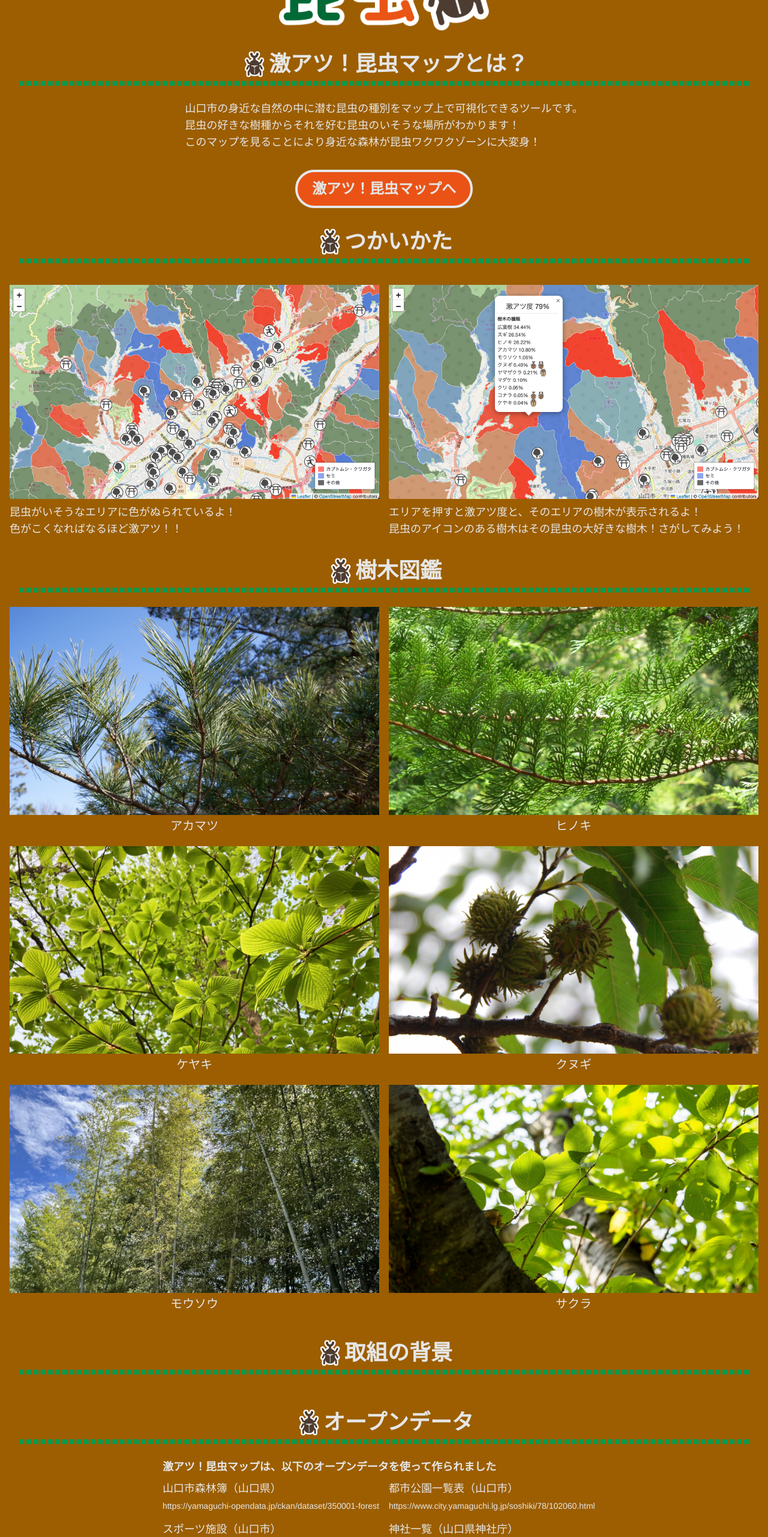
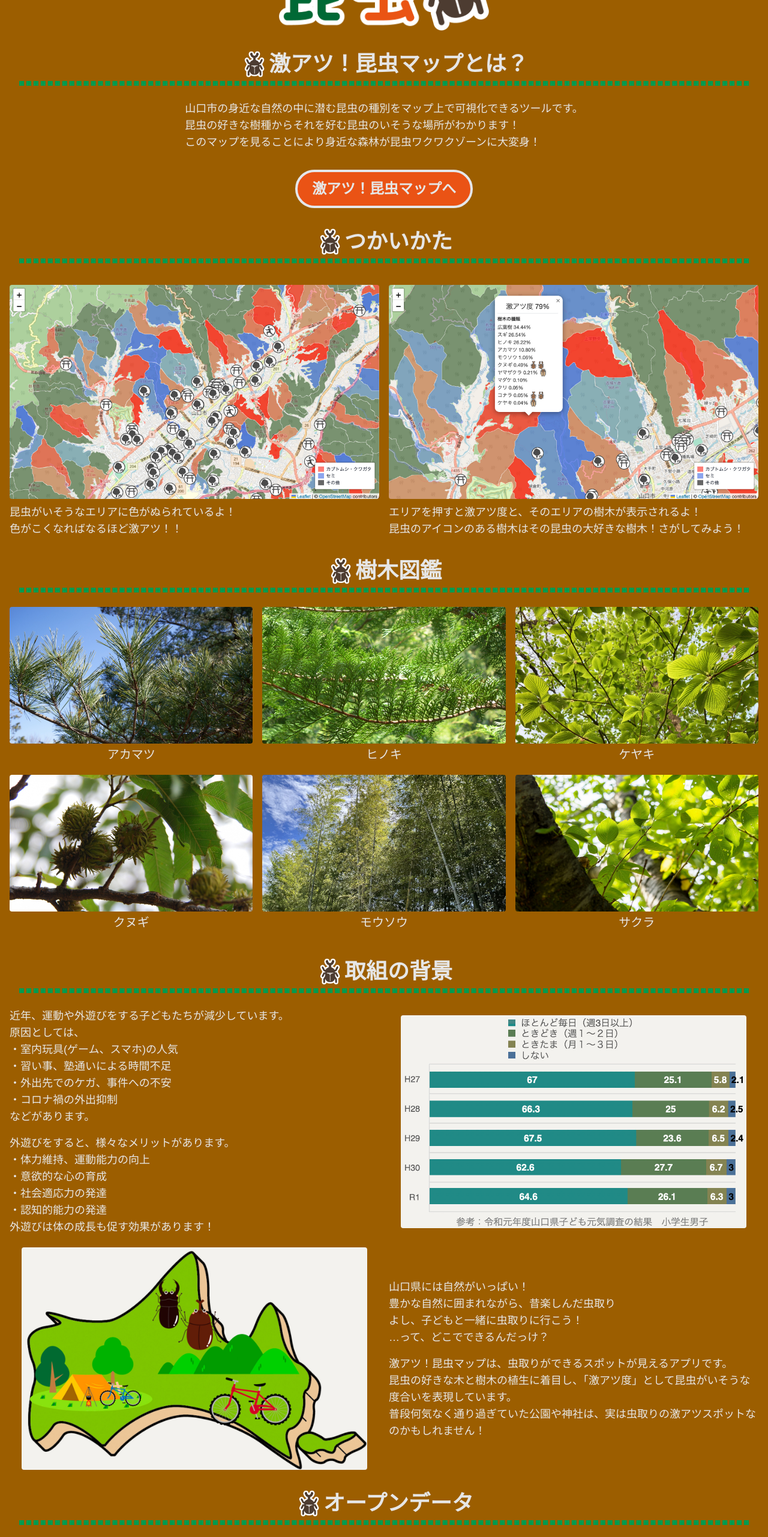
Before and after one commit to gunsow911/gekiatsu_konchu, a Next.js app: page /landing in a window 1280 px wide. Shown: the part 234-2797 px from the top of the page at 60% size. Built offline with nearby package versions, Linux system fonts and the light colour scheme.

Commit message:
取り組みの背景を追加した

```diff
--- a/components/landing/ProjectContext.tsx
+++ b/components/landing/ProjectContext.tsx
@@ -11,6 +11,48 @@ const ProjectContext = () => {
     <div className="my-8 mx-4" onMouseEnter={() => setHovering(true)} onMouseLeave={() => setHovering(false)}>
       <Title isHover={hovering}>取組の背景</Title>
       <Description>
+        <div className="grid gap-x-4 gap-y-3 grid-cols-2 mb-5 items-center">
+          <div>
+            <div>
+              近年、運動や外遊びをする子どもたちが減少しています。<br />
+              原因としては、<br />
+              ・室内玩具(ゲーム、スマホ)の人気<br />
+              ・習い事、塾通いによる時間不足<br />
+              ・外出先でのケガ、事件への不安<br />
+              ・コロナ禍の外出抑制<br />
+              などがあります。<br />
+            </div>
+            <div className="mt-4">
+              外遊びをすると、様々なメリットがあります。<br />
+              ・体力維持、運動能力の向上<br />
+              ・意欲的な心の育成<br />
+              ・社会適応力の発達<br />
+              ・認知的能力の発達<br />
+              外遊びは体の成長も促す効果があります！<br />
+            </div>
+          </div>
+          <div className="px-5">
+            <img className="rounded" src="/images/project_context_1.jpg" />
+          </div>
+        </div>
+        <div className="grid gap-x-4 gap-y-2 grid-cols-2 items-center">
+          <div className="px-5">
+            <img className="rounded" src="/images/project_context_2.jpg" />
+          </div>
+          <div>
+            <div>
+              山口県には自然がいっぱい！<br />
+              豊かな自然に囲まれながら、昔楽しんだ虫取り<br />
+              よし、子どもと一緒に虫取りに行こう！<br />
+              …って、どこでできるんだっけ？<br />
+            </div>
+            <div className="mt-4">
+              激アツ！昆虫マップは、虫取りができるスポットが見えるアプリです。<br />
+              昆虫の好きな木と樹木の植生に着目し、「激アツ度」として昆虫がいそうな度合いを表現しています。<br />
+              普段何気なく通り過ぎていた公園や神社は、実は虫取りの激アツスポットなのかもしれません！<br />
+            </div>
+          </div>
+        </div>
       </Description>
     </div>
   </>
--- a/components/landing/TreeDictionary.tsx
+++ b/components/landing/TreeDictionary.tsx
@@ -46,11 +46,11 @@ const TreeDictionary = () => {
     <div className="my-8 mx-4" onMouseEnter={() => setHovering(true)} onMouseLeave={() => setHovering(false)}>
       <Title isHover={hovering}>樹木図鑑</Title>
       <Description>
-        <div className="grid gap-x-4 gap-y-2 grid-cols-1 sm:grid-cols-2 text-center">
+        <div className="grid gap-x-4 gap-y-2 grid-cols-1 sm:grid-cols-3 text-center">
           {list.map(({name, url, image}) => (
             <div key={url} className="mb-3 ">
               <Link href={url}>
-                <img className="mt-0 mx-auto" src={image} />
+                <img className="rounded mt-0 mx-auto" src={image} />
                 <div className="text-xl mt-1 hover:underline">{name}</div>
               </Link>
             </div>
--- a/components/landing/Usage.tsx
+++ b/components/landing/Usage.tsx
@@ -13,14 +13,14 @@ const Usage = () => {
       <Description>
         <div className="grid gap-x-4 grid-cols-1 sm:grid-cols-2">
           <div>
-            <img className="mt-3 mx-auto" src="/images/gekiatsumap_1.jpg" />
+            <img className="mt-3 mx-auto rounded" src="/images/gekiatsumap_1.jpg" />
             <div className="mt-2">
               昆虫がいそうなエリアに色がぬられているよ！<br />
               色がこくなればなるほど激アツ！！
             </div>
           </div>
           <div>
-            <img className="mt-3 mx-auto" src="/images/gekiatsumap_2.jpg" />
+            <img className="mt-3 mx-auto rounded" src="/images/gekiatsumap_2.jpg" />
             <div className="mt-2">
               エリアを押すと激アツ度と、そのエリアの樹木が表示されるよ！<br />
               昆虫のアイコンのある樹木はその昆虫の大好きな樹木！さがしてみよう！
```
Also changed, not shown: public/images/project_context_1.jpg (added), public/images/project_context_2.jpg (added).
